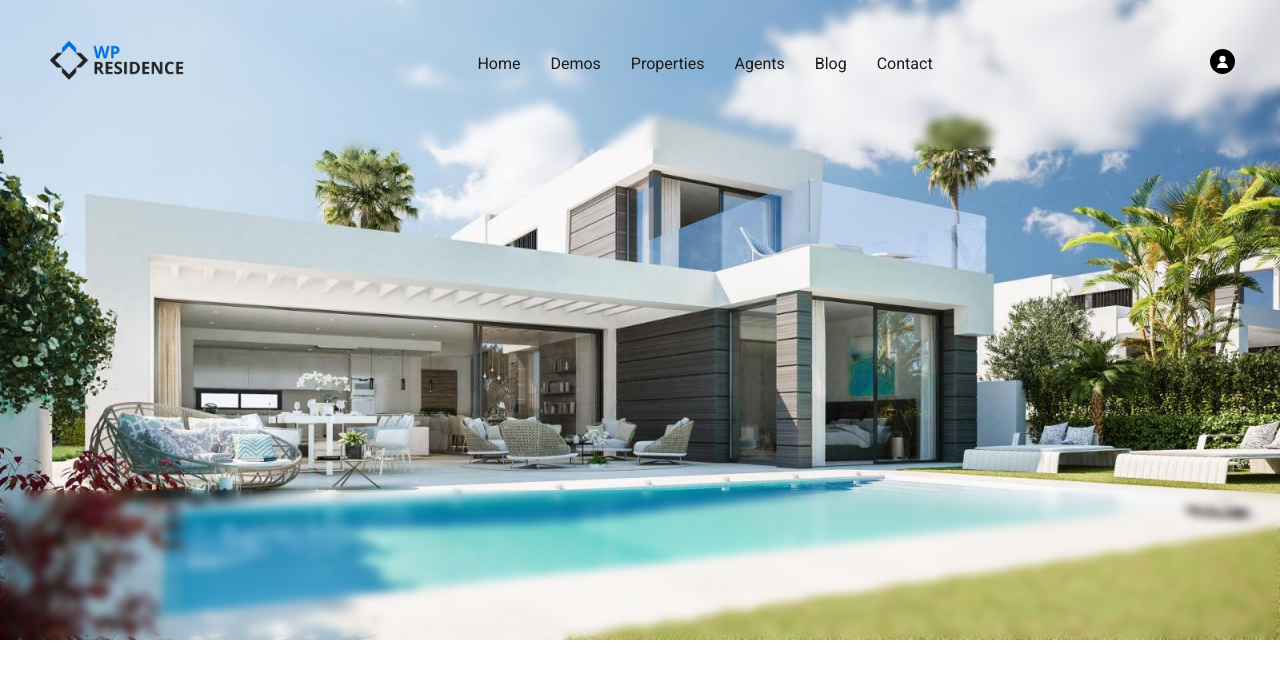
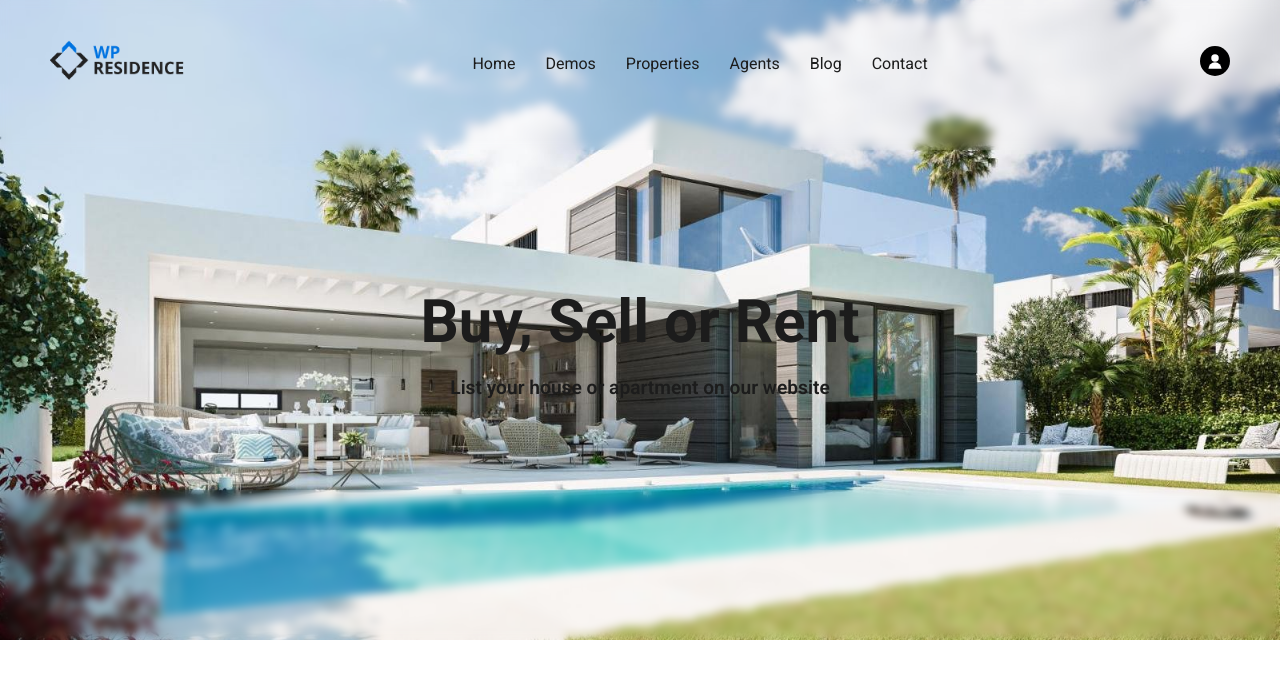
Before and after one commit to Shakeel501/Property-Source, a plain HTML site: page Index.html in a window 1280 px wide. Drawn offline with Linux system fonts and the light colour scheme; files that its build step writes are made by us from their sources.

Commit message:
Now second section is started

```diff
--- a/CSS/Style.css
+++ b/CSS/Style.css
@@ -73,7 +73,6 @@ header {
   right: 0;
   height: 150px;
   backdrop-filter: blur(5px);
-
   z-index: 1;
 }
 .blur-top::before,
@@ -120,40 +119,24 @@ header {
     gap: 30px;
 }
 .nav-contact {
-    width: 20px;
+    width: 30px;
     gap:10px
 }
-.nav-contact phone-icon img {
-    width: 25px;
+
+.home-heading {
+    color:var(--black-color);
+    text-align: center;
+    position: relative;
+    top: 25vh;
 }
-.nav-contact contact-icon img {
-    width: 25px;
+.home-heading h1 {
+    font-size: 60px;
 }
-.separate {
-    border: none;
-    height: 0.5px;
-    opacity: 30%;
-    background-color: var(--primary-color);
-}
-.hero {
-    padding: 0px 50px;
-    width: 100%;
-    height: 70vh;
-    display: flex;
-
-
+.home-heading p {
+    font-size: var(--font-size-m);
+    font-weight: 600;
 }
 
-.hero .right-sec {
-    height: 80vh;
-    width: 100%;
-}
-.hero .right-sec img {
-    height: 100%;
-    object-fit: cover;
-    object-position: center;
-    border-radius: 0px 15px 15px 0px;
-}
 
 .btn1 {
     background-color: var(--white-color);
@@ -162,5 +145,4 @@ header {
     font-size: var(--font-size-s);
     font-weight: 400;
     border-radius: 10px;
-
 }
--- a/Index.html
+++ b/Index.html
@@ -12,6 +12,7 @@
 <link rel="stylesheet" href="style.css">
 
 <body>
+
     <!-- Header -->
     <header>
         <div class="blur-top">
@@ -51,16 +52,13 @@
                 </contact-icon>
             </div>
         </nav>
-
+       <div class="home-heading">
+            <h1>Buy, Sell or Rent</h1><br>
+            <p> List your house or apartment on our website</p>
+       </div>
     </header>
-
-    <div class="hero">
-
-        <!-- <div class="right-sec">
-            <img src="Picture/home-bg.jpeg" alt="">
-        </div>
-    </div> -->
-
+    <div class="Recent-Listings">
+        <h2>Recent
     </div>
 </body>
 
```
